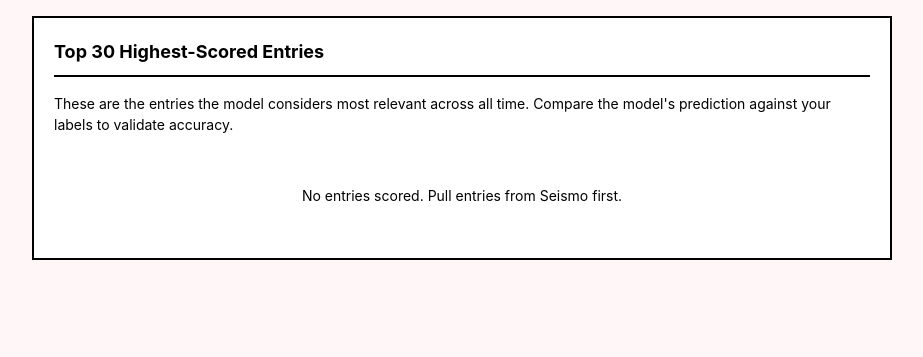
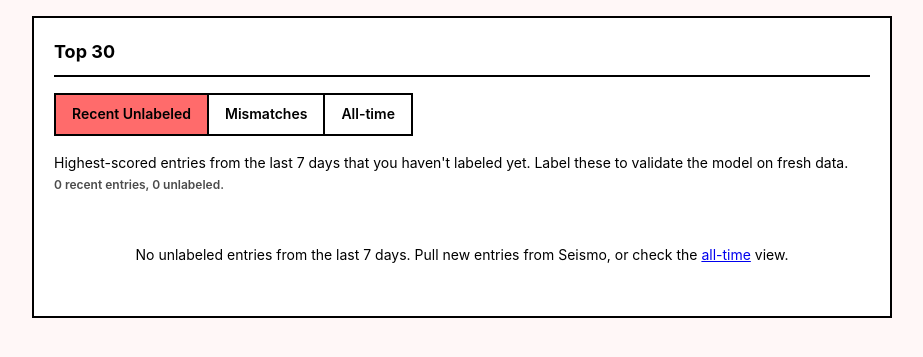
Before and after one commit to hektopascal2026/magnitu, a FastAPI app: page /top?view=recent in a window 1280 px wide. Shown: the part 84-441 px from the top of the page, without its empty margins (178-1101 px from the left). Run offline with FastAPI, Linux system fonts and the light colour scheme; tables that the repository leaves empty hold one stand-in row (values such as "Sample post").

Commit message:
Replace static Top 30 with three actionable views
The Top 30 page was too static for relabeling — same entries dominated
and it didn't surface what's useful for model improvement. Now defaults
to "Recent Unlabeled" (last 7 days, unlabeled, by score), adds a
"Mismatches" view (label vs prediction disagreements), and keeps the
original as "All-time".

Co-authored-by: Cursor <cursoragent@cursor.com>

```diff
--- a/main.py
+++ b/main.py
@@ -99,41 +99,105 @@ async def dashboard_page(request: Request):
 
 
 @app.get("/top", response_class=HTMLResponse)
-async def top_page(request: Request):
-    """Top 30 highest-scored entries — validates model accuracy."""
+async def top_page(request: Request, view: str = "recent"):
+    """Top entries with multiple views for model validation and improvement."""
     ctx = _base_context(request)
 
-    # Score all local entries with the active model
-    all_entries = db.get_all_entries()
-    scored = pipeline.score_entries(all_entries)
+    # Validate view parameter
+    if view not in ("recent", "mismatches", "all"):
+        view = "recent"
+    ctx["view"] = view
 
-    # Sort by relevance score descending, take top 30
-    scored.sort(key=lambda s: s["relevance_score"], reverse=True)
-    top_scored = scored[:30]
+    if view == "recent":
+        # Recent unlabeled top 30: highest-scored entries from last 7 days, unlabeled only
+        entries = db.get_recent_entries(days=7)
+        scored = pipeline.score_entries(entries)
+        # Build a lookup for quick label checks (batch query)
+        all_labels = {(l["entry_type"], l["entry_id"]) for l in db.get_all_labels_raw()}
+        labeled_ids = set()
+        for e in entries:
+            if (e["entry_type"], e["entry_id"]) in all_labels:
+                labeled_ids.add((e["entry_type"], e["entry_id"]))
+        # Filter to unlabeled, sort by score
+        unlabeled_scored = [s for s in scored
+                           if (s["entry_type"], s["entry_id"]) not in labeled_ids]
+        unlabeled_scored.sort(key=lambda s: s["relevance_score"], reverse=True)
+        top_scored = unlabeled_scored[:30]
+        # Build entry map for fast lookup
+        entry_map = {(e["entry_type"], e["entry_id"]): e for e in entries}
+        top_entries = []
+        for s in top_scored:
+            entry = entry_map.get((s["entry_type"], s["entry_id"]))
+            if not entry:
+                continue
+            top_entries.append({
+                "entry": entry,
+                "score": s,
+                "user_label": None,
+                "match": None,
+            })
+        ctx["top_entries"] = top_entries
+        ctx["labeled_count"] = 0
+        ctx["correct_count"] = 0
+        ctx["accuracy"] = None
+        ctx["total_recent"] = len(entries)
+        ctx["total_recent_unlabeled"] = len(unlabeled_scored)
 
-    # Enrich with entry data and user labels
-    top_entries = []
-    for s in top_scored:
-        # Find the full entry
-        entry = next((e for e in all_entries
-                       if e["entry_type"] == s["entry_type"] and e["entry_id"] == s["entry_id"]), None)
-        if not entry:
-            continue
-        user_label = db.get_label(s["entry_type"], s["entry_id"])
-        top_entries.append({
-            "entry": entry,
-            "score": s,
-            "user_label": user_label,
-            "match": user_label == s["predicted_label"] if user_label else None,
-        })
+    elif view == "mismatches":
+        # Mismatches: entries where user label != model prediction
+        labeled_entries = db.get_labeled_entries()
+        scored = pipeline.score_entries(labeled_entries)
+        # Build score lookup
+        score_map = {(s["entry_type"], s["entry_id"]): s for s in scored}
+        top_entries = []
+        for entry in labeled_entries:
+            key = (entry["entry_type"], entry["entry_id"])
+            s = score_map.get(key)
+            if not s:
+                continue
+            user_label = entry["user_label"]
+            predicted = s["predicted_label"]
+            if user_label != predicted:
+                top_entries.append({
+                    "entry": entry,
+                    "score": s,
+                    "user_label": user_label,
+                    "match": False,
+                })
+        # Sort by score descending (high-impact mismatches first)
+        top_entries.sort(key=lambda x: x["score"]["relevance_score"], reverse=True)
+        top_entries = top_entries[:30]
+        ctx["top_entries"] = top_entries
+        ctx["labeled_count"] = len(top_entries)
+        ctx["correct_count"] = 0
+        ctx["accuracy"] = None
+        ctx["total_mismatches"] = len(top_entries)
 
-    # Accuracy on labeled subset
-    labeled_in_top = [e for e in top_entries if e["user_label"] is not None]
-    correct = sum(1 for e in labeled_in_top if e["match"])
-    ctx["top_entries"] = top_entries
-    ctx["labeled_count"] = len(labeled_in_top)
-    ctx["correct_count"] = correct
-    ctx["accuracy"] = round(correct / len(labeled_in_top) * 100, 1) if labeled_in_top else None
+    else:
+        # All-time top 30 (original behavior)
+        all_entries = db.get_all_entries()
+        scored = pipeline.score_entries(all_entries)
+        scored.sort(key=lambda s: s["relevance_score"], reverse=True)
+        top_scored = scored[:30]
+        entry_map = {(e["entry_type"], e["entry_id"]): e for e in all_entries}
+        top_entries = []
+        for s in top_scored:
+            entry = entry_map.get((s["entry_type"], s["entry_id"]))
+            if not entry:
+                continue
+            user_label = db.get_label(s["entry_type"], s["entry_id"])
+            top_entries.append({
+                "entry": entry,
+                "score": s,
+                "user_label": user_label,
+                "match": user_label == s["predicted_label"] if user_label else None,
+            })
+        labeled_in_top = [e for e in top_entries if e["user_label"] is not None]
+        correct = sum(1 for e in labeled_in_top if e["match"])
+        ctx["top_entries"] = top_entries
+        ctx["labeled_count"] = len(labeled_in_top)
+        ctx["correct_count"] = correct
+        ctx["accuracy"] = round(correct / len(labeled_in_top) * 100, 1) if labeled_in_top else None
 
     return templates.TemplateResponse("top.html", ctx)
 
--- a/static/style.css
+++ b/static/style.css
@@ -670,6 +670,78 @@ kbd {
 }
 
 /* ═══ Top 30 Page ═══ */
+
+/* View Tabs */
+.top-view-tabs {
+    display: flex;
+    gap: 0;
+    margin-bottom: 16px;
+}
+
+.top-view-tab {
+    padding: 8px 16px;
+    font-size: 14px;
+    font-weight: 600;
+    text-decoration: none;
+    color: #000000;
+    border: 2px solid #000000;
+    border-right: none;
+    background: #ffffff;
+    transition: all 0.15s;
+}
+
+.top-view-tab:last-child {
+    border-right: 2px solid #000000;
+}
+
+.top-view-tab:hover {
+    box-shadow: 2px 2px 0px #000000;
+}
+
+.top-view-tab.active {
+    background: #FF6B6B;
+    color: #000000;
+}
+
+.top-view-meta {
+    display: inline-block;
+    font-size: 12px;
+    font-weight: 600;
+    opacity: 0.7;
+}
+
+/* Mismatch styling */
+.entry-card.mismatch {
+    border-left: 5px solid #FF2C2C;
+}
+
+.mismatch-badge {
+    display: inline-flex;
+    align-items: center;
+    gap: 4px;
+    font-size: 11px;
+    font-weight: 700;
+    text-transform: uppercase;
+    letter-spacing: 0.3px;
+}
+
+.mismatch-yours {
+    padding: 2px 6px;
+    background: #74C0FC;
+    border: 1.5px solid #000000;
+}
+
+.mismatch-arrow {
+    font-size: 12px;
+    color: #FF2C2C;
+}
+
+.mismatch-model {
+    padding: 2px 6px;
+    background: #FFE0E0;
+    border: 1.5px solid #000000;
+}
+
 .section-desc {
     font-size: 14px; /* medium */
     color: #000000;
--- a/templates/top.html
+++ b/templates/top.html
@@ -3,15 +3,49 @@
 
 {% block content %}
 <div class="dashboard-section">
-    <h2>Top 30 Highest-Scored Entries</h2>
-    <p class="section-desc">These are the entries the model considers most relevant across all time. Compare the model's prediction against your labels to validate accuracy.</p>
+    <h2>Top 30</h2>
+
+    <!-- View Tabs -->
+    <div class="top-view-tabs">
+        <a href="/top?view=recent" class="top-view-tab {% if view == 'recent' %}active{% endif %}">Recent Unlabeled</a>
+        <a href="/top?view=mismatches" class="top-view-tab {% if view == 'mismatches' %}active{% endif %}">Mismatches</a>
+        <a href="/top?view=all" class="top-view-tab {% if view == 'all' %}active{% endif %}">All-time</a>
+    </div>
+
+    <!-- View Description -->
+    <p class="section-desc">
+        {% if view == 'recent' %}
+            Highest-scored entries from the last 7 days that you haven't labeled yet. Label these to validate the model on fresh data.
+            {% if total_recent is defined %}
+                <span class="top-view-meta">{{ total_recent }} recent entries, {{ total_recent_unlabeled }} unlabeled.</span>
+            {% endif %}
+        {% elif view == 'mismatches' %}
+            Entries where your label disagrees with the model's prediction. Correcting these has the highest impact on model improvement.
+            {% if total_mismatches is defined %}
+                <span class="top-view-meta">{{ total_mismatches }} mismatch{{ 'es' if total_mismatches != 1 else '' }} found.</span>
+            {% endif %}
+        {% else %}
+            The 30 highest-scored entries across all time. Compare the model's prediction against your labels to validate accuracy.
+        {% endif %}
+    </p>
 
     {% if not active_model %}
         <div class="empty-state"><p>No model trained yet. Train a model first to see scores.</p></div>
     {% elif not top_entries %}
-        <div class="empty-state"><p>No entries scored. Pull entries from Seismo first.</p></div>
+        <div class="empty-state">
+            <p>
+                {% if view == 'recent' %}
+                    No unlabeled entries from the last 7 days. Pull new entries from Seismo, or check the <a href="/top?view=all">all-time</a> view.
+                {% elif view == 'mismatches' %}
+                    No mismatches found — the model agrees with all your labels. Nice!
+                {% else %}
+                    No entries scored. Pull entries from Seismo first.
+                {% endif %}
+            </p>
+        </div>
     {% else %}
-        <!-- Accuracy Summary -->
+        <!-- Accuracy Summary (all-time view only) -->
+        {% if view == 'all' %}
         <div class="top-accuracy-summary">
             {% if accuracy is not none %}
                 <div class="stat-card">
@@ -28,13 +62,14 @@
                 <div class="stat-label">Have your label</div>
             </div>
         </div>
+        {% endif %}
 
         <!-- Entries -->
         <div class="entries-section">
             {% for item in top_entries %}
                 {% set e = item.entry %}
                 {% set s = item.score %}
-                <div class="entry-card {% if item.user_label %}labeled labeled-{{ item.user_label }}{% endif %}"
+                <div class="entry-card {% if item.user_label %}labeled labeled-{{ item.user_label }}{% endif %} {% if item.match == false %}mismatch{% endif %}"
                      data-entry-type="{{ e.entry_type }}" data-entry-id="{{ e.entry_id }}" data-predicted="{{ s.predicted_label }}">
 
                     <!-- Header: source tag (lex only) left, rank|score box right -->
@@ -45,6 +80,13 @@
                                 {% if e.source_category %}
                                     <span class="entry-category">{{ e.source_category }}</span>
                                 {% endif %}
+                            {% endif %}
+                            {% if view == 'mismatches' %}
+                                <span class="mismatch-badge">
+                                    <span class="mismatch-yours">{{ item.user_label | replace('_', ' ') }}</span>
+                                    <span class="mismatch-arrow">&rarr;</span>
+                                    <span class="mismatch-model">{{ s.predicted_label | replace('_', ' ') }}</span>
+                                </span>
                             {% endif %}
                         </div>
                         <div class="top-rank-score">
@@ -70,7 +112,7 @@
                     <!-- Footer: reclassify+why left, source+date right -->
                     <div class="top-card-footer">
                         <div class="top-card-footer-left">
-                            <button class="btn-reclassify" title="Assign or change your label">Reclassify</button>
+                            <button class="btn-reclassify" title="Assign or change your label">{% if view == 'mismatches' %}Correct{% else %}Reclassify{% endif %}</button>
                             <button class="btn-why" data-entry-type="{{ e.entry_type }}" data-entry-id="{{ e.entry_id }}" title="Why did the model score this entry?">Why?</button>
                         </div>
                         <div class="top-card-footer-right">
@@ -110,6 +152,8 @@
 {% block scripts %}
 <script>
 (function() {
+    var currentView = '{{ view }}';
+
     document.addEventListener('click', function(e) {
         /* ── Reclassify toggle ── */
         var reclBtn = e.target.closest('.btn-reclassify');
@@ -192,12 +236,29 @@
                 card.className = card.className.replace(/labeled-\S+/g, '');
                 if (!card.classList.contains('labeled')) card.classList.add('labeled');
                 card.classList.add('labeled-' + label);
+
+                // In recent view, fade out labeled cards since they're "done"
+                if (currentView === 'recent') {
+                    card.style.opacity = '0.4';
+                    card.style.transition = 'opacity 0.3s';
+                }
+
+                // In mismatches view, check if the mismatch is resolved
+                if (currentView === 'mismatches' && label === predicted) {
+                    card.classList.remove('mismatch');
+                    card.style.opacity = '0.4';
+                    card.style.transition = 'opacity 0.3s';
+                    var badge = card.querySelector('.mismatch-badge');
+                    if (badge) badge.innerHTML = '<span style="color:#00aa00;font-weight:700;">Resolved</span>';
+                }
+
                 setTimeout(function() { panel.style.display = 'none'; }, 300);
                 updateAccuracy();
             });
     });
 
     function updateAccuracy() {
+        if (currentView !== 'all') return;
         var cards = document.querySelectorAll('.entries-section .entry-card');
         var labeled = 0, correct = 0;
         cards.forEach(function(c) {
```
Also changed, not shown: db.py (+25 -0 lines).
